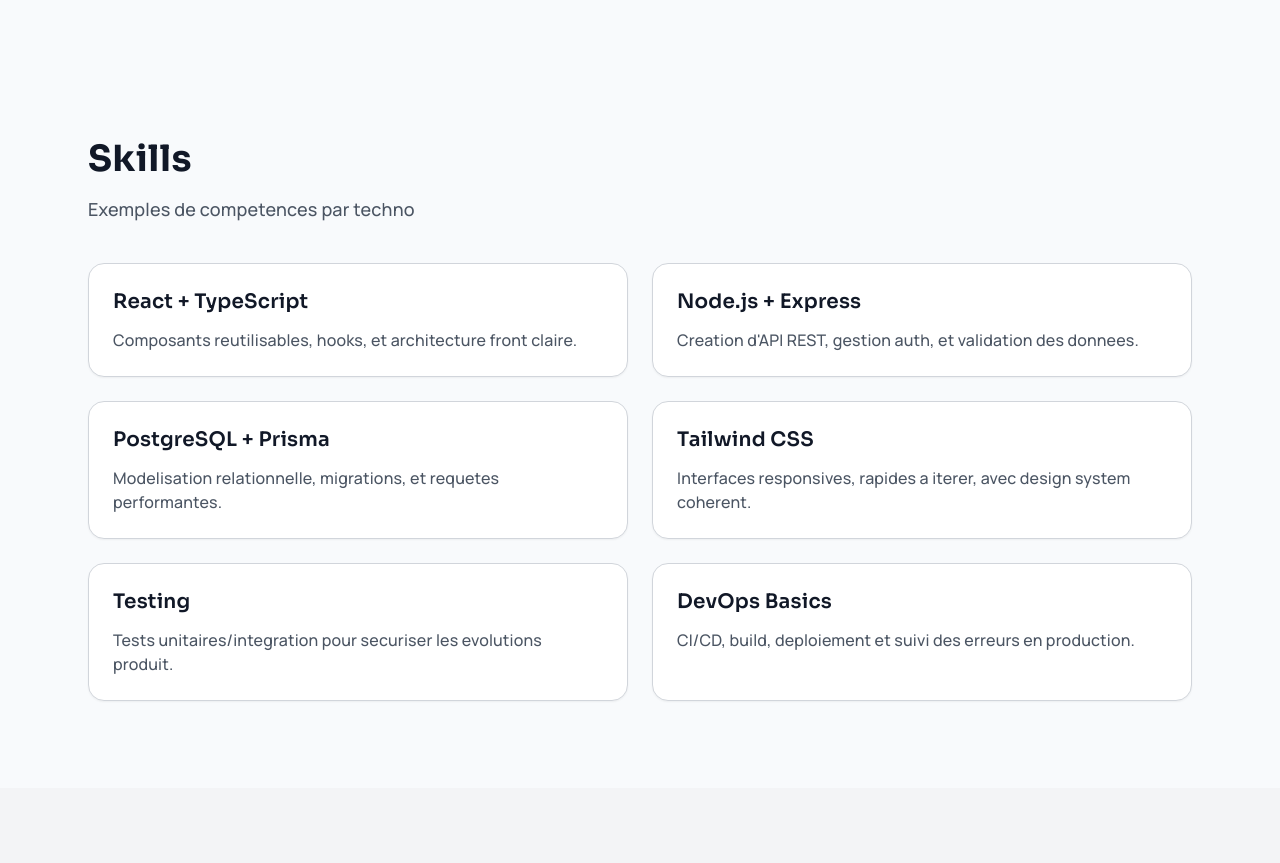
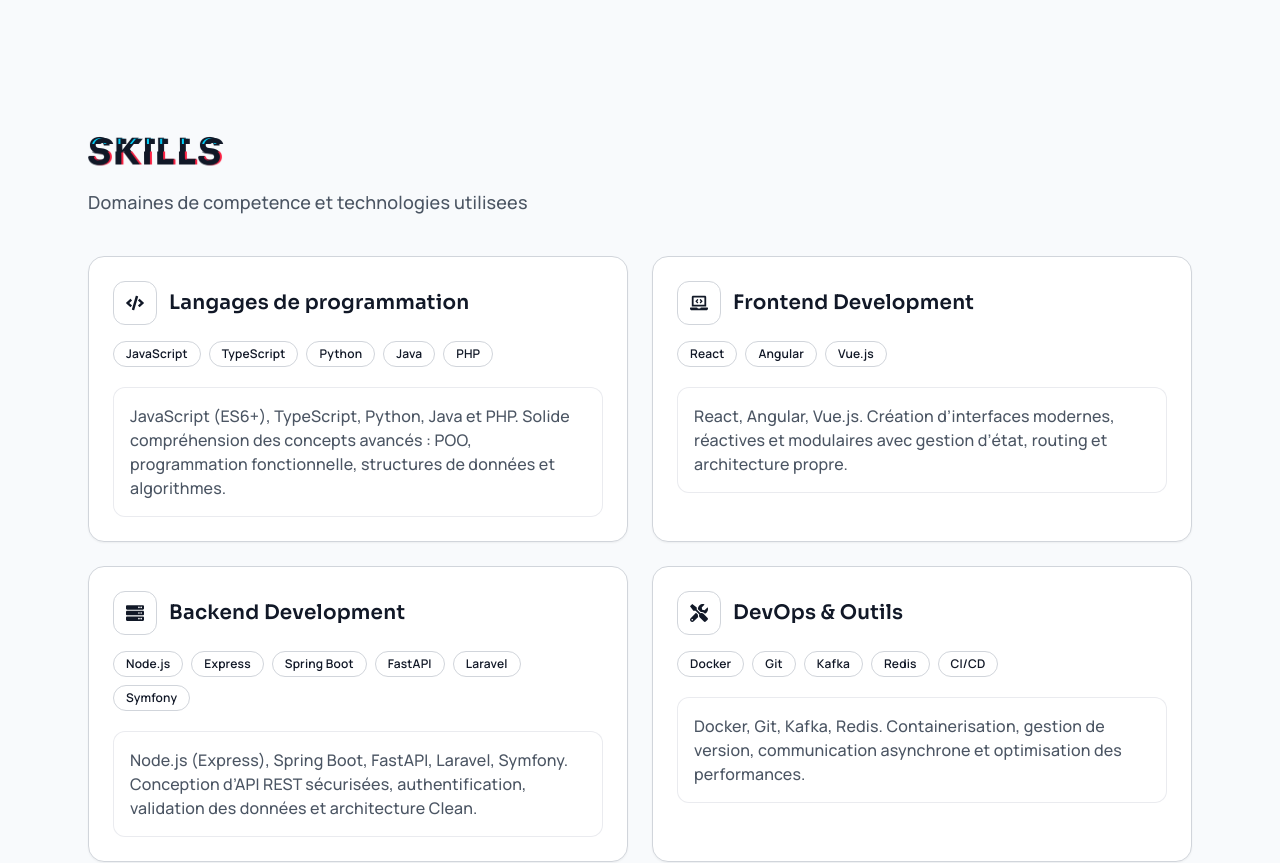
Before and after one commit to DiaryFenohasina/diary_richarts_portfolio, a React (Vite) app: page / in a window 1280 px wide. Shown: the part 1580-2443 px from the top of the page. Built offline with nearby package versions, Linux system fonts and the light colour scheme.

Commit message:
feat/feat-skills-page

```diff
--- a/src/views/SkillsPage.tsx
+++ b/src/views/SkillsPage.tsx
@@ -1,61 +1,66 @@
+import skillsMock from "../data/SkillsMock";
+import { FaCode, FaLaptopCode, FaServer, FaTools } from "react-icons/fa";
+import type { IconType } from "react-icons";
+
 type SkillsPageProps = {
   language: "fr" | "en";
 };
 
-const skills = [
-  {
-    tech: "React + TypeScript",
-    fr: "Composants reutilisables, hooks, et architecture front claire.",
-    en: "Reusable components, hooks, and clean frontend architecture."
-  },
-  {
-    tech: "Node.js + Express",
-    fr: "Creation d'API REST, gestion auth, et validation des donnees.",
-    en: "Building REST APIs, auth flows, and data validation."
-  },
-  {
-    tech: "PostgreSQL + Prisma",
-    fr: "Modelisation relationnelle, migrations, et requetes performantes.",
-    en: "Relational modeling, migrations, and performant queries."
-  },
-  {
-    tech: "Tailwind CSS",
-    fr: "Interfaces responsives, rapides a iterer, avec design system coherent.",
-    en: "Responsive interfaces with fast iteration and consistent design systems."
-  },
-  {
-    tech: "Testing",
-    fr: "Tests unitaires/integration pour securiser les evolutions produit.",
-    en: "Unit and integration tests to secure product evolution."
-  },
-  {
-    tech: "DevOps Basics",
-    fr: "CI/CD, build, deploiement et suivi des erreurs en production.",
-    en: "CI/CD, build pipelines, deployment, and production monitoring."
-  }
-];
-
 function SkillsPage({ language }: SkillsPageProps) {
   const title = language === "fr" ? "Skills" : "Skills";
-  const subtitle = language === "fr"
-    ? "Exemples de competences par techno"
-    : "Skill examples by technology";
+  const subtitle =
+    language === "fr"
+      ? "Domaines de competence et technologies utilisees"
+      : "Skill domains and technologies I use";
+
+  const iconMap: Record<string, IconType> = {
+    code: FaCode,
+    frontend: FaLaptopCode,
+    backend: FaServer,
+    devops: FaTools
+  };
 
   return (
     <div className="mx-auto w-full max-w-6xl px-4 py-16 sm:px-6 md:py-20">
-      <h2 className="text-3xl font-bold sm:text-4xl">{title}</h2>
+      <h2 className="glitch-title text-3xl font-bold sm:text-4xl" data-text={title}>
+        {title}
+      </h2>
       <p className="mt-4 text-base sm:text-lg">{subtitle}</p>
       <div className="mt-10 grid grid-cols-1 gap-6 md:grid-cols-2">
-        {skills.map((item, index) => (
+        {skillsMock.map((item, index) => (
           <article
             key={item.tech}
-            className="app-card skill-card rounded-2xl p-6 shadow-sm"
+            className="app-card skill-card rounded-2xl p-6 shadow-sm transition-transform duration-200 hover:-translate-y-1"
             style={{ animationDelay: `${0.08 * index}s` }}
           >
-            <h3 className="text-xl font-semibold">{item.tech}</h3>
-            <p className="mt-3 text-sm leading-relaxed sm:text-base">
-              {language === "fr" ? item.fr : item.en}
-            </p>
+            <div className="flex items-start justify-between gap-4">
+              <div className="flex items-center gap-3">
+                <div className="flex h-11 w-11 items-center justify-center rounded-xl border border-gray-300 bg-white/80 text-lg">
+                  {(() => {
+                    const Icon = iconMap[item.icon] || FaCode;
+                    return <Icon />;
+                  })()}
+                </div>
+                <h3 className="text-xl font-semibold">{item.tech}</h3>
+              </div>
+            </div>
+
+            <div className="mt-4 flex flex-wrap gap-2">
+              {item.stack?.map((tech) => (
+                <span
+                  key={`${item.tech}-${tech}`}
+                  className="rounded-full border border-gray-300 bg-white/70 px-3 py-1 text-xs font-semibold"
+                >
+                  {tech}
+                </span>
+              ))}
+            </div>
+
+            <div className="mt-5 rounded-xl border border-gray-200/80 bg-white/40 p-4">
+              <p className="text-sm leading-relaxed sm:text-base">
+                {language === "fr" ? item.fr : item.en}
+              </p>
+            </div>
           </article>
         ))}
       </div>
```
